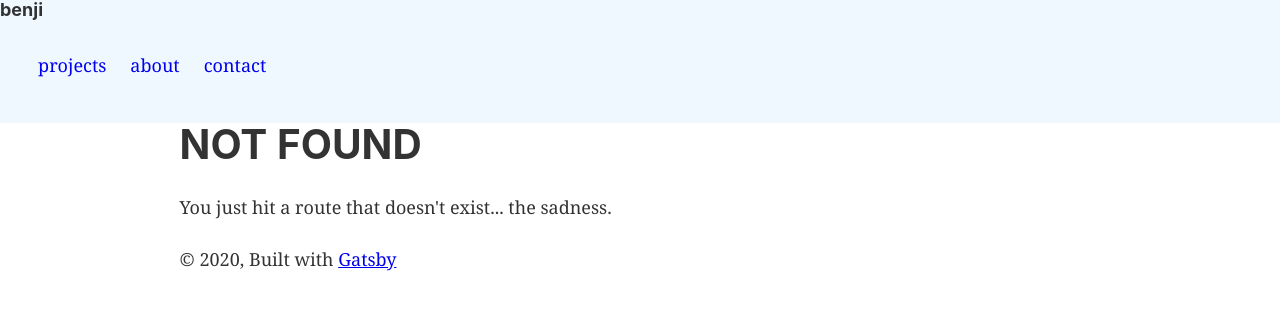
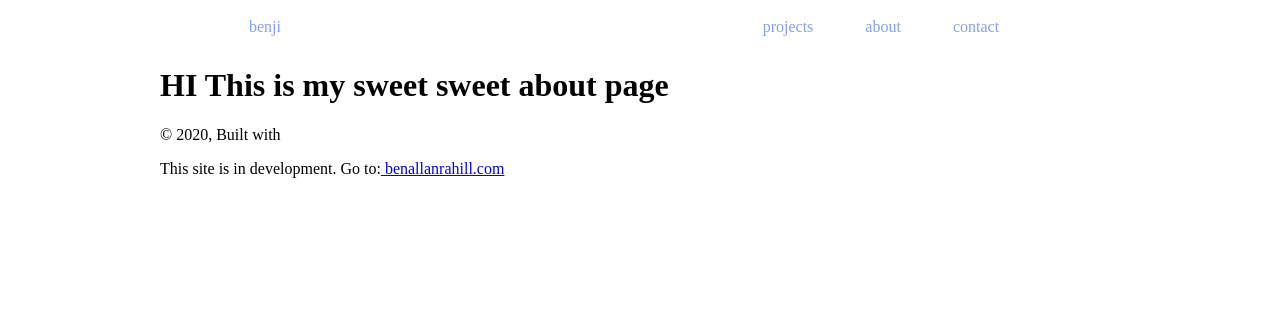
Before and after one commit to jiito/benallanrahill, a Gatsby site in the folder benallanrahil/: page /about in a window 1280 px wide. Before the commit this address had no page. Built offline with nearby package versions, Linux system fonts and the light colour scheme; Gatsby itself is replaced by a stand-in of ours.

Commit message:
added link styling for hover

```diff
--- a/benallanrahil/src/components/NavBar.js
+++ b/benallanrahil/src/components/NavBar.js
@@ -1,9 +1,11 @@
 import React from "react"
+import { Link } from "gatsby"
 
 const NavBar = () => (
   <nav>
-    <div className="logo">
-      <h4>benji</h4>
+    <Link to="/" className=".link-none" style={{ textDecoration: "none" }}>
+      benji
+    </Link>
     <ul>
       <li>
         <a href="#" className="link1">
@@ -11,9 +13,7 @@ const NavBar = () => (
         </a>
       </li>
       <li>
-          <a href="#" className="link2">
-            about
-          </a>
+        <Link to="/about/">about</Link>
       </li>
       <li>
         <a href="#" className="link3">
@@ -21,7 +21,6 @@ const NavBar = () => (
         </a>
       </li>
     </ul>
-    </div>
   </nav>
 )
 
--- a/benallanrahil/src/components/layout.js
+++ b/benallanrahil/src/components/layout.js
@@ -10,7 +10,7 @@ import PropTypes from "prop-types"
 import { useStaticQuery, graphql } from "gatsby"
 
 import Header from "./header"
-import "./layout.css"
+// import "./layout.css"
 import NavBar from "./NavBar"
 
 const Layout = ({ children }) => {
@@ -39,7 +39,10 @@ const Layout = ({ children }) => {
         <footer>
           © {new Date().getFullYear()}, Built with
           {` `}
-          <a href="https://www.gatsbyjs.org">Gatsby</a>
+          <p>
+            This site is in development. Go to:
+            <a href="benallanrahill.com"> benallanrahill.com</a>
+          </p>
         </footer>
       </div>
     </>
--- /dev/null
+++ b/benallanrahil/src/pages/about.js
@@ -0,0 +1,13 @@
+import React from "react"
+import { Link } from "gatsby"
+
+import Layout from "../components/layout"
+import SEO from "../components/seo"
+
+const AboutPage = () => (
+  <Layout>
+    <h1>HI This is my sweet sweet about page</h1>
+  </Layout>
+)
+
+export default AboutPage
--- a/benallanrahil/src/styles/global.scss
+++ b/benallanrahil/src/styles/global.scss
@@ -1,13 +1,48 @@
-nav {
-  display: flex;
-  background-color: aliceblue;
-  align-items: center;
+@mixin reset-list {
+  margin: 0;
+  padding: 0;
+  list-style: none;
+}
+
+@mixin reset-link {
+  .link-none {
+    text-decoration: none;
+    color: red;
+  }
+}
+
+@mixin horizontal-list {
+  @include reset-list;
+
   li {
     display: inline-block;
+    margin: {
+      left: 0;
+      right: 2em;
+    }
+  }
+}
+
+nav {
+  @include reset-link;
+  display: flex;
+  align-items: center;
+  justify-content: space-around;
+  color: aliceblue;
+  ul {
+    @include horizontal-list;
   }
   a {
-    display: block;
-    padding: 6px 12px;
     text-decoration: none;
+    color: #80a1f4;
+    padding: 10px 10px;
+    border-radius: 5px;
+    &:active {
+      color: red;
+    }
+    &:hover {
+      border-bottom: 2px solid blue;
+      border-radius: 0.5px;
+    }
   }
 }
```
Lines whose indentation alone changed are shown as unchanged.
